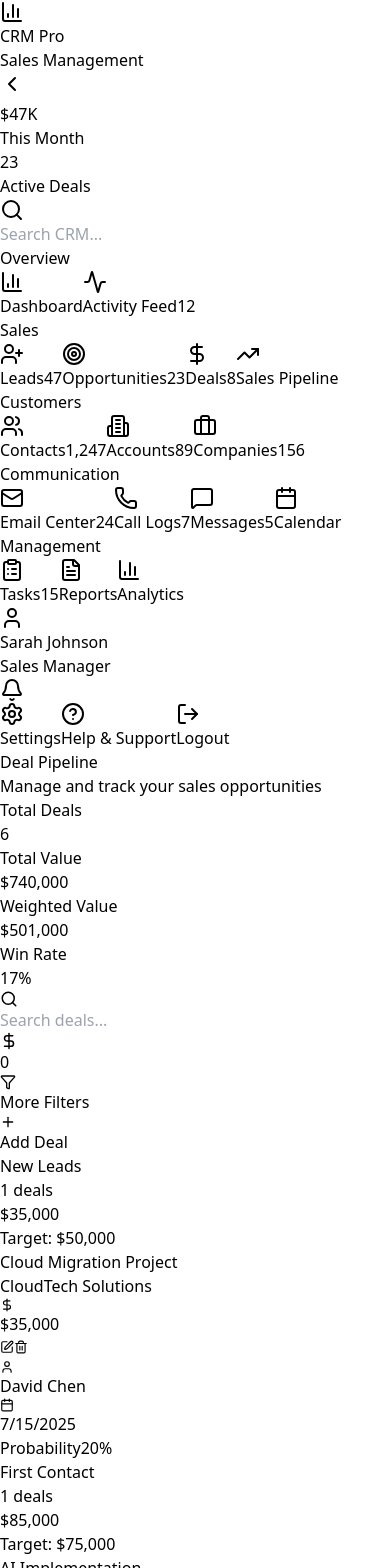
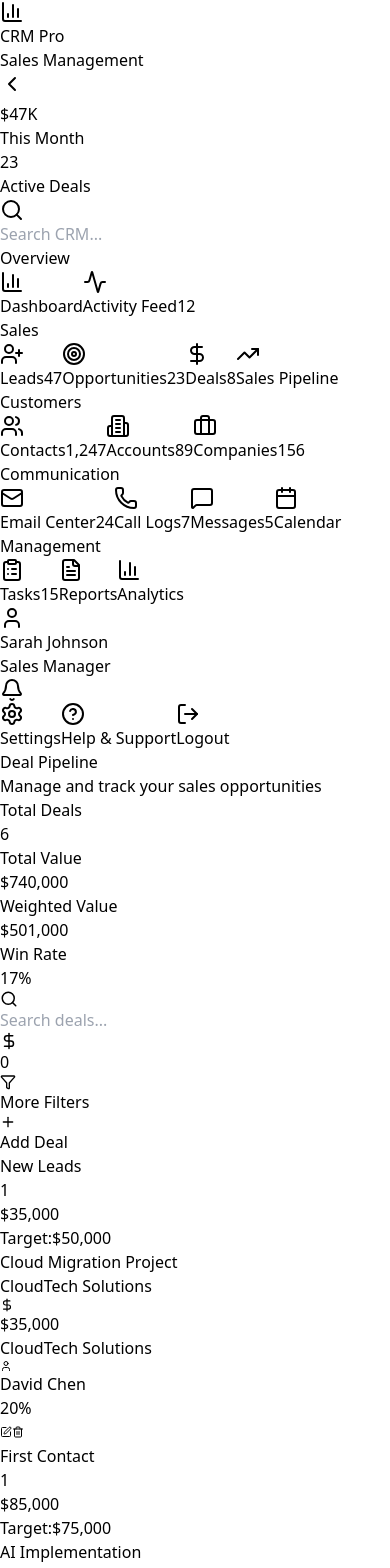
Before and after one commit to Uvindu2002/CRM-Nexus, a React (Vite) app in the folder Frontend/: page /dealpipeline in a window 390 px wide. Shown: the top 1568 px of the page. Built offline with nearby package versions, Linux system fonts and the light colour scheme.

Commit message:
Refactor DealPipeline layout for improved responsiveness and user experience; enhance drag-and-drop area and deal display

```diff
--- a/Frontend/src/pages/DealPipeline.tsx
+++ b/Frontend/src/pages/DealPipeline.tsx
@@ -278,8 +278,9 @@ const DealPipeline = () => {
 
   return (
     <div className="flex h-screen bg-gray-50">
-      <CRMSidebar />      <div className="flex-1 overflow-hidden">
-        <div className="p-8 h-full overflow-x-auto">
+      <CRMSidebar />
+      <div className="flex-1 flex flex-col h-full overflow-hidden">
+        <div className="flex-shrink-0 p-8 pb-0">
           {/* Header Section */}
           <div className="mb-8">
             <h1 className="text-2xl font-bold text-gray-900">Deal Pipeline</h1>
@@ -345,32 +346,34 @@ const DealPipeline = () => {
               <Plus className="mr-2" size={16} /> Add Deal
             </Button>
           </div>
-
-          {/* Pipeline Stages */}          <DragDropContext onDragEnd={handleDragEnd}>
-            <div className="flex gap-6 pb-8 overflow-x-auto min-w-full w-full">
+        </div>
+        {/* Pipeline Stages */}
+        <div className="flex-1 min-h-0 p-8 pt-0">
+          <DragDropContext onDragEnd={handleDragEnd}>
+            <div className="flex gap-6 h-full overflow-x-auto min-w-full pb-4">
               {filteredStages.map(stage => (
                 <Droppable key={stage.id} droppableId={stage.id}>
-                  {(provided, snapshot) => (                    <div
+                  {(provided, snapshot) => (
+                    <div
                       ref={provided.innerRef}
-                      {...provided.droppableProps}
-                      className={`p-4 rounded-lg border ${stage.color} ${
+                      {...provided.droppableProps}                      className={`p-3 rounded-lg border ${stage.color} ${
                         snapshot.isDraggingOver ? 'ring-2 ring-blue-400' : ''
-                      } min-w-[350px] w-[350px]`}
-                    >
-                      <div className="flex items-center justify-between mb-3">
-                        <div>
+                      } min-w-[300px] w-[300px] h-full flex flex-col`}
+                    >                      <div className="flex items-center justify-between mb-2">
+                        <div className="flex items-center gap-2">
                           <h3 className="font-semibold text-gray-900">{stage.title}</h3>
-                          <Badge variant="secondary" className="mt-1">
-                            {stage.deals.length} deals
+                          <Badge variant="secondary" className="h-5">
+                            {stage.deals.length}
                           </Badge>
                         </div>
                         <div className="text-right">
                           <p className="text-sm font-medium text-gray-900">
                             ${getTotalValue(stage.deals).toLocaleString()}
                           </p>
-                          <p className="text-xs text-gray-500">
-                            Target: ${stage.target?.toLocaleString()}
-                          </p>
+                          <div className="flex items-center gap-1 text-xs text-gray-500">
+                            <span>Target:</span>
+                            <span className="font-medium">${stage.target?.toLocaleString()}</span>
+                          </div>
                         </div>
                       </div>
 
@@ -385,9 +388,8 @@ const DealPipeline = () => {
                             )}%`,
                           }}
                         />
-                      </div>
-
-                      <div className="space-y-3">
+                      </div>                      <div className="flex-1 overflow-y-auto mt-2">
+                        <div className="space-y-2">
                           {stage.deals.map((deal, index) => (
                             <Draggable key={deal.id} draggableId={deal.id} index={index}>
                               {(provided, snapshot) => (
@@ -411,51 +413,45 @@ const DealPipeline = () => {
                                               ${deal.value.toLocaleString()}
                                             </span>
                                           </div>
+                                          <div className="flex items-center gap-3 text-xs text-gray-500">
+                                            <span className="truncate">{deal.company}</span>
+                                            <div className="flex items-center gap-1">
+                                              <User size={12} />
+                                              <span className="truncate">{deal.contact}</span>
                                             </div>
-                                      <div className="flex gap-1">
+                                          </div>
+                                          <div className="mt-2 flex items-center gap-2">
+                                            <div className="flex-1">
+                                              <div className="h-1 bg-gray-100 rounded-full">
+                                                <div
+                                                  className="h-1 rounded-full bg-gradient-to-r from-blue-500 to-green-500"
+                                                  style={{ width: `${deal.probability}%` }}
+                                                />
+                                              </div>
+                                            </div>
+                                            <span className="text-xs font-medium text-gray-700">{deal.probability}%</span>
+                                          </div>
+                                        </div>
+                                        <div className="flex flex-col gap-1">
                                           <Button
                                             size="sm"
                                             variant="ghost"
-                                          className="h-8 w-8 p-0"
+                                            className="h-6 w-6 p-0"
                                             onClick={() => {
                                               setEditingDeal(deal);
                                               setIsEditDialogOpen(true);
                                             }}
                                           >
-                                          <Edit size={14} />
+                                            <Edit size={12} />
                                           </Button>
                                           <Button
                                             size="sm"
                                             variant="ghost"
-                                          className="h-8 w-8 p-0 text-red-600 hover:text-red-700 hover:bg-red-50"
+                                            className="h-6 w-6 p-0 text-red-600 hover:text-red-700 hover:bg-red-50"
                                             onClick={() => handleDeleteDeal(deal.id)}
                                           >
-                                          <Trash2 size={14} />
+                                            <Trash2 size={12} />
                                           </Button>
-                                      </div>
-                                    </div>
-                                    <div className="mt-3 flex items-center gap-3 text-sm text-gray-500">
-                                      <div className="flex items-center gap-1">
-                                        <User size={14} />
-                                        {deal.contact}
-                                      </div>
-                                      <div className="flex items-center gap-1">
-                                        <Calendar size={14} />
-                                        {new Date(deal.dueDate).toLocaleDateString()}
-                                      </div>
-                                    </div>
-                                    <div className="mt-3 pt-3 border-t">
-                                      <div className="flex justify-between items-center mb-1">
-                                        <span className="text-sm text-gray-600">Probability</span>
-                                        <span className="text-sm font-medium text-gray-900">
-                                          {deal.probability}%
-                                        </span>
-                                      </div>
-                                      <div className="w-full h-1.5 bg-gray-100 rounded-full">
-                                        <div
-                                          className="h-1.5 rounded-full bg-gradient-to-r from-blue-500 to-green-500"
-                                          style={{ width: `${deal.probability}%` }}
-                                        />
                                         </div>
                                       </div>
                                     </CardContent>
@@ -465,6 +461,7 @@ const DealPipeline = () => {
                             </Draggable>
                           ))}
                           {provided.placeholder}
+                        </div>
                       </div>
                     </div>
                   )}
```
Lines whose indentation alone changed are shown as unchanged.
